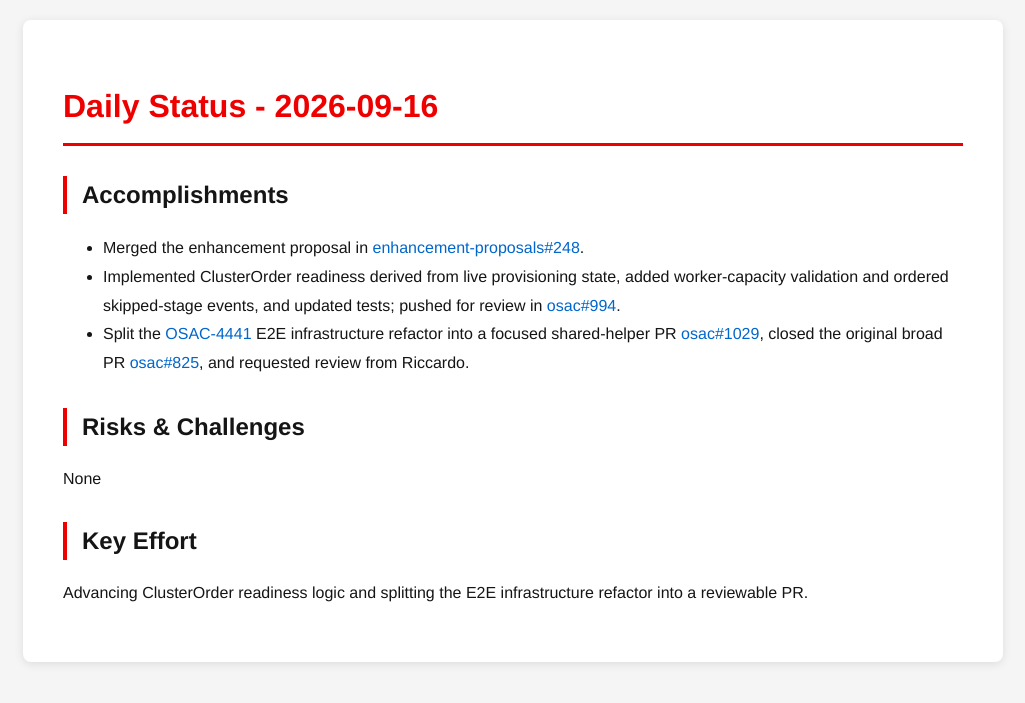
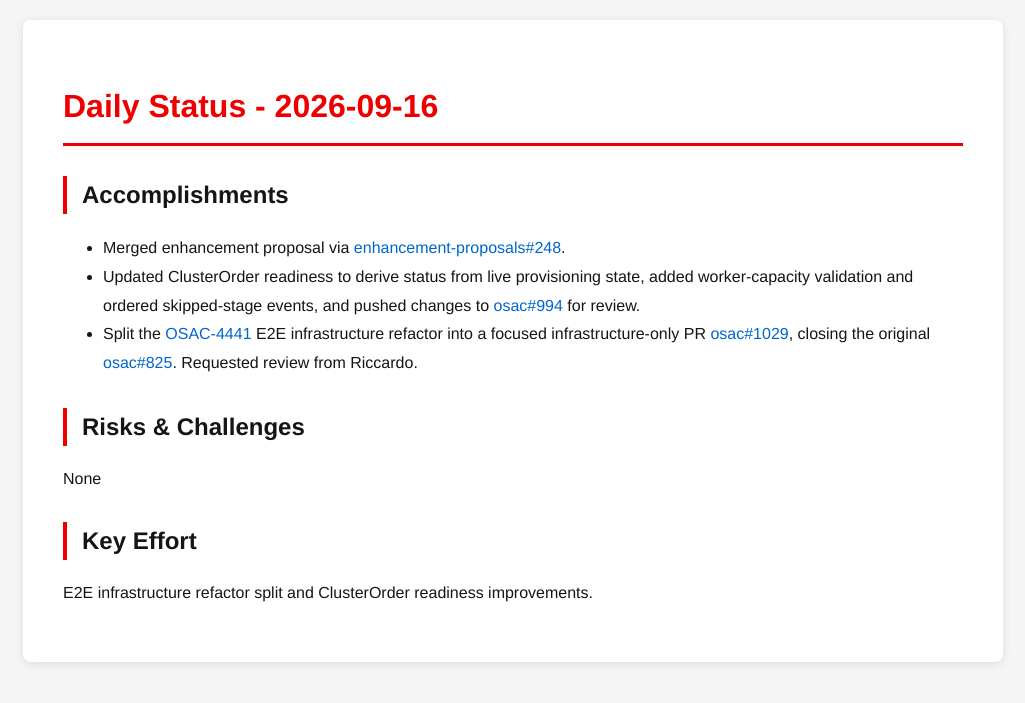
Before and after one commit to tzvatot/daily-status, a Jekyll site: the page built from 2026-09-16.md, in a window 1280 px wide. Shown: the top 703 px of the page, without its empty margins (127-1152 px from the left). Built offline with Jekyll 4.4.1, drawn with Linux system fonts in a browser that asks for light colours.

Commit message:
Daily status update - 2026-09-16

```diff
--- a/2026-09-16.md
+++ b/2026-09-16.md
@@ -7,12 +7,12 @@ date: 2026-09-16
 # Daily Status - 2026-09-16
 
 ## Accomplishments
-- Merged the enhancement proposal in [enhancement-proposals#248](https://github.com/osac-project/enhancement-proposals/pull/248).
-- Implemented ClusterOrder readiness derived from live provisioning state, added worker-capacity validation and ordered skipped-stage events, and updated tests; pushed for review in [osac#994](https://github.com/osac-project/osac/pull/994).
-- Split the [OSAC-4441](https://redhat.atlassian.net/browse/OSAC-4441) E2E infrastructure refactor into a focused shared-helper PR [osac#1029](https://github.com/osac-project/osac/pull/1029), closed the original broad PR [osac#825](https://github.com/osac-project/osac/pull/825), and requested review from Riccardo.
+- Merged enhancement proposal via [enhancement-proposals#248](https://github.com/osac-project/enhancement-proposals/pull/248).
+- Updated ClusterOrder readiness to derive status from live provisioning state, added worker-capacity validation and ordered skipped-stage events, and pushed changes to [osac#994](https://github.com/osac-project/osac/pull/994) for review.
+- Split the [OSAC-4441](https://redhat.atlassian.net/browse/OSAC-4441) E2E infrastructure refactor into a focused infrastructure-only PR [osac#1029](https://github.com/osac-project/osac/pull/1029), closing the original [osac#825](https://github.com/osac-project/osac/pull/825). Requested review from Riccardo.
 
 ## Risks & Challenges
 None
 
 ## Key Effort
-Advancing ClusterOrder readiness logic and splitting the E2E infrastructure refactor into a reviewable PR.
+E2E infrastructure refactor split and ClusterOrder readiness improvements.
```
